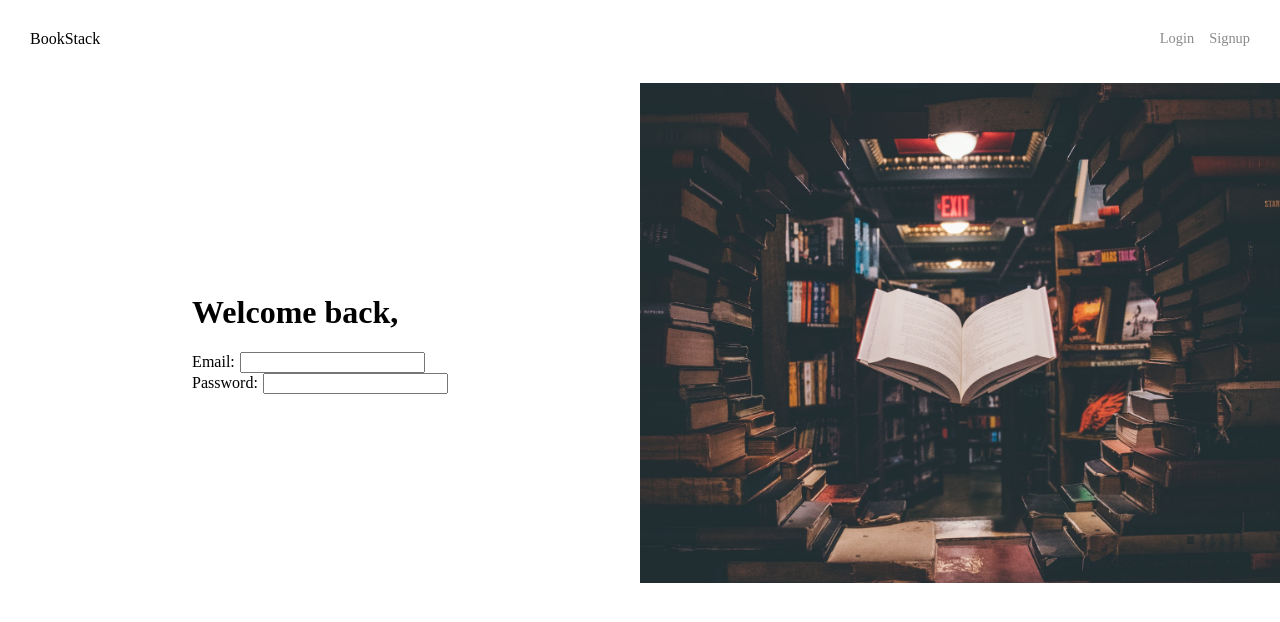
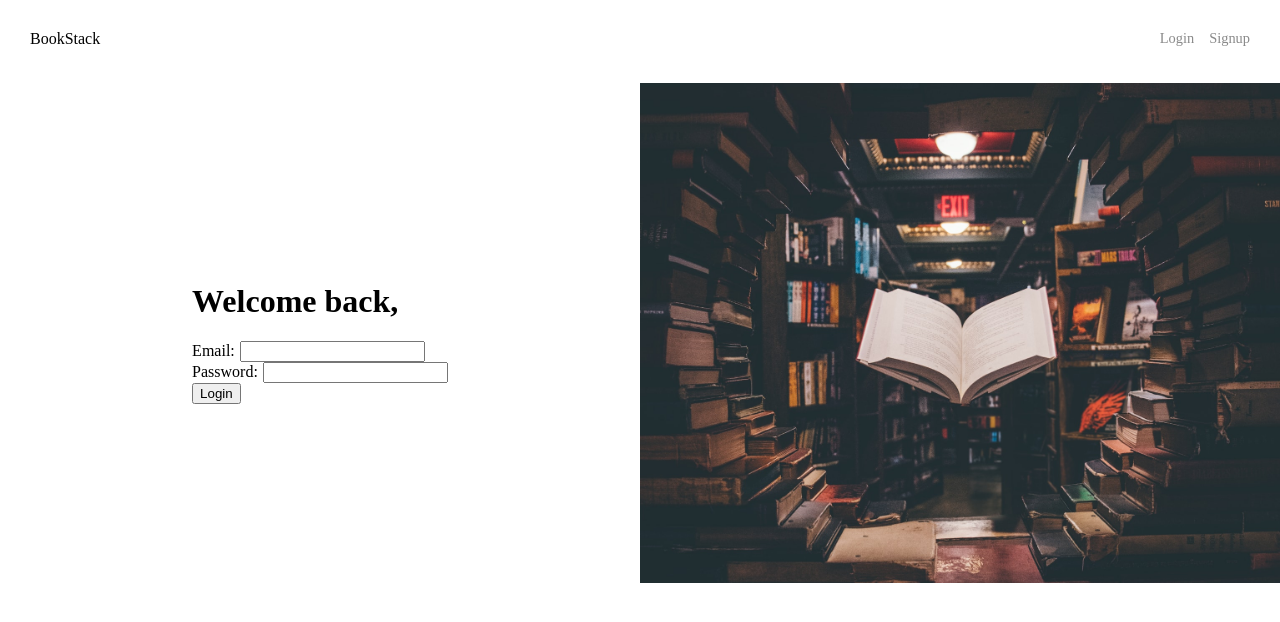
Before and after one commit to kenyounot/bookstack, a React (Create React App) app in the folder client/: page /login in a window 1280 px wide. Shown: the top 622 px of the page. Built offline with nearby package versions, Linux system fonts and the light colour scheme.

Commit message:
Add button to login form

```diff
--- a/client/src/components/LoginForm.js
+++ b/client/src/components/LoginForm.js
@@ -2,10 +2,12 @@ import React from 'react';
 
 const LoginForm = props => {
 	return (
-		<div className='form'>
+		<div className='form-group'>
 			<div>
 				<h1>Welcome back,</h1>
 			</div>
+
+			<form onSubmit={props.handleSubmit}>
 				<div className='login-input'>
 					<label>
 						Email:
@@ -26,7 +28,10 @@ const LoginForm = props => {
 							value={props.userInfo.password}
 						/>
 					</label>
+					<br />
+					<button type='submit'>Login</button>
 				</div>
+			</form>
 		</div>
 	);
 };
--- a/client/src/containers/Login.js
+++ b/client/src/containers/Login.js
@@ -23,7 +23,14 @@ export class Login extends Component {
 	handleOnSubmit = evt => {
 		evt.preventDefault();
 
-		this.props.userAuthenticate(this.state).then(() => this.props.history.push('/home'));
+		console.log('submitted');
+
+		// this.props.userAuthenticate(this.state).then(() => this.props.history.push('/home'));
+
+		// this.setState({
+		// 	email: '',
+		// 	password: ''
+		// });
 	};
 
 	render() {
@@ -32,7 +39,11 @@ export class Login extends Component {
 		return (
 			<div className='login-container'>
 				<div className='left-container'>
-					<LoginForm userInfo={this.state} handleChange={this.handleOnChange} />
+					<LoginForm
+						handleSubmit={this.handleOnSubmit}
+						userInfo={this.state}
+						handleChange={this.handleOnChange}
+					/>
 				</div>
 
 				<div className='right-container'></div>
```
Lines whose indentation alone changed are shown as unchanged.
